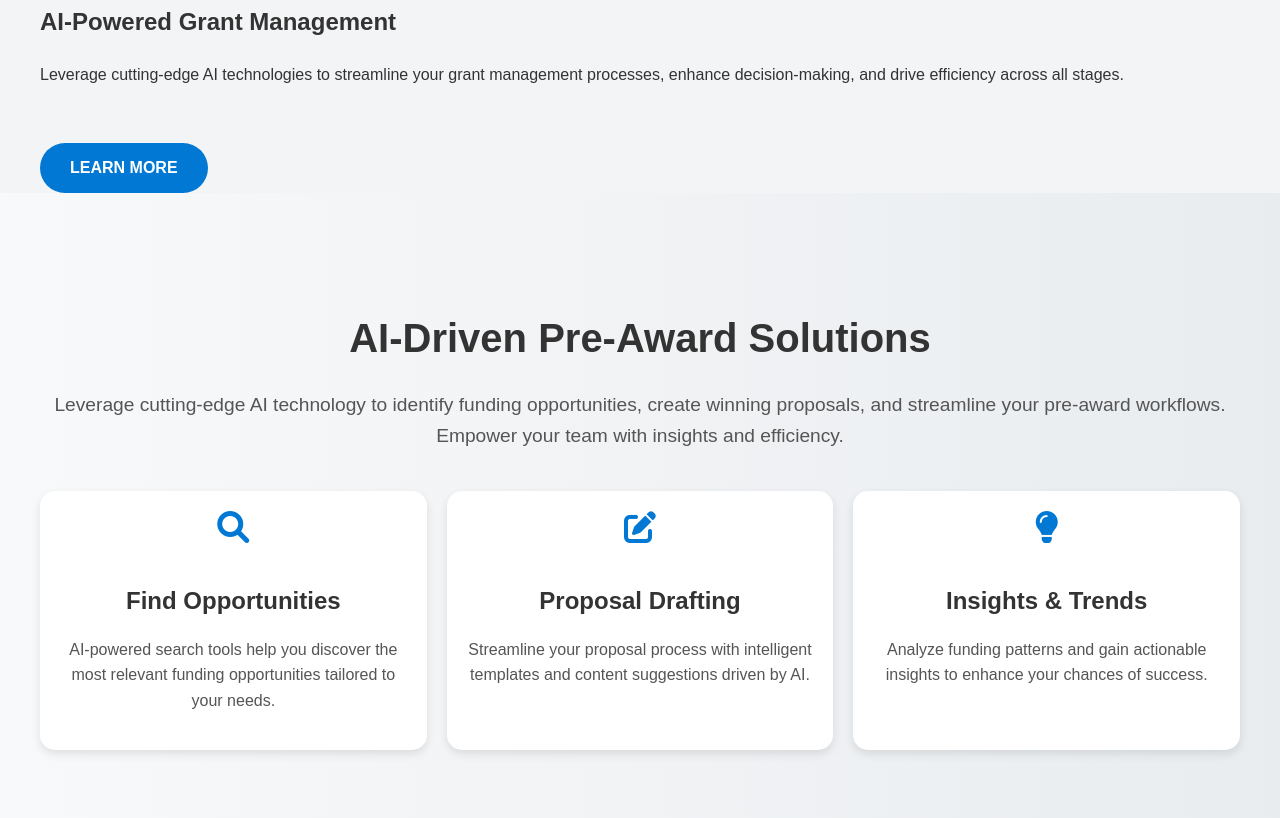
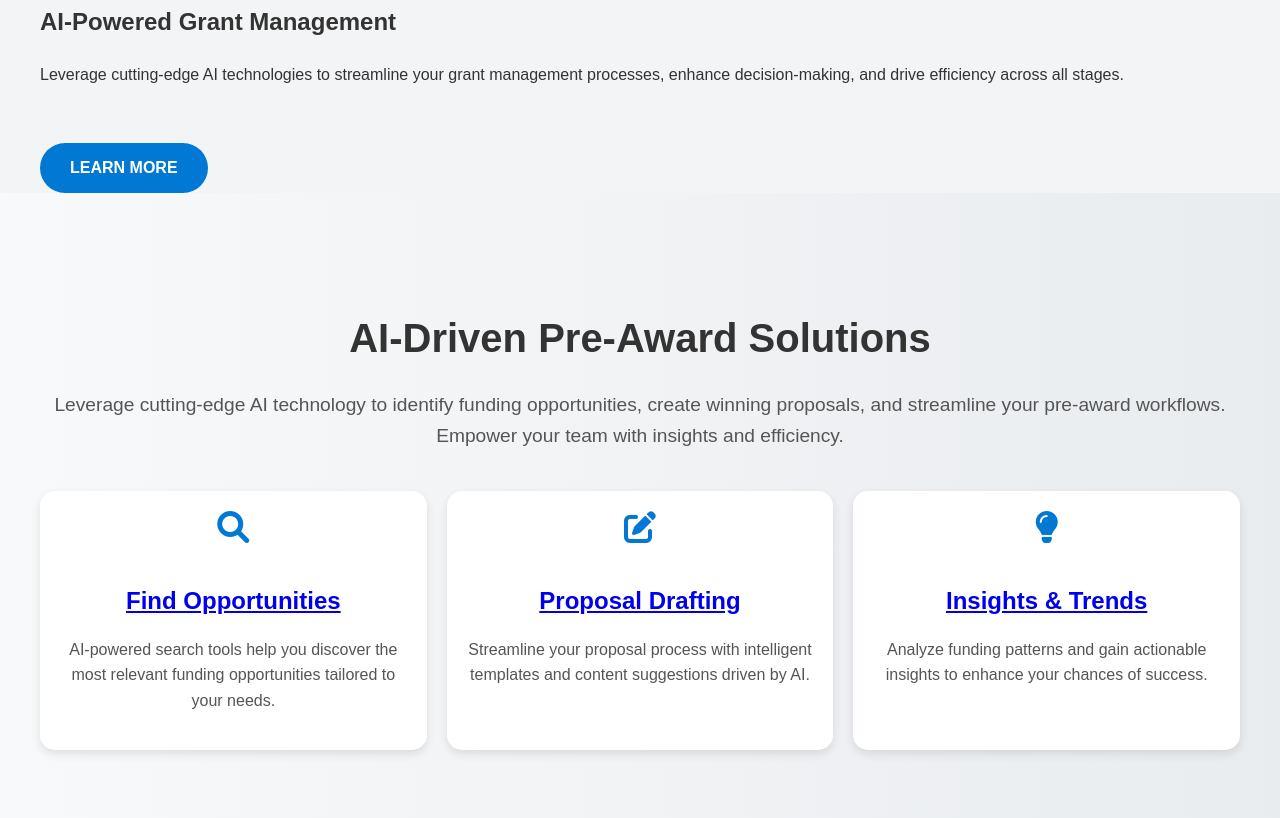
Before and after one commit to alpharesearchgroup/GrantPro2.0, a plain HTML site: page index.html in a window 1280 px wide. Shown: the part 1483-2301 px from the top of the page. Drawn offline with Linux system fonts and the light colour scheme.

Commit message:
Update index.html

```diff
--- a/index.html
+++ b/index.html
@@ -1,4 +1,4 @@
-  <!DOCTYPE html>
+<!DOCTYPE html>
 <html lang="en">
 <head>
     <meta charset="UTF-8">
@@ -42,7 +42,7 @@
             <div class="features-grid">
                 <div class="feature-card">
                     <i class="fas fa-search"></i>
-                    <h3>Pre-Award</h3>
+                    <h3><a href="#pre-award">Pre-Award</a></h3> <!-- Link to Pre-Award Section -->
                     <p>Find funding opportunities and streamline proposals with collaborative workflows.</p>
                 </div>
                 <div class="feature-card">
@@ -124,21 +124,21 @@
             <div class="features-list">
                 <div class="feature-item">
                     <i class="fas fa-search"></i>
-                    <h3>Find Opportunities</h3>
+                <h3><a href="#find-grants">Find Opportunities</a></h3> <!-- Find Grant Opportunities Section -->
                     <p>
                         AI-powered search tools help you discover the most relevant funding opportunities tailored to your needs.
                     </p>
                 </div>
                 <div class="feature-item">
                     <i class="fas fa-edit"></i>
-                    <h3>Proposal Drafting</h3>
+                    <h3><a href="#proposal-drafting">Proposal Drafting</a></h3> <!-- Proposal Drafting Section -->
                     <p>
                         Streamline your proposal process with intelligent templates and content suggestions driven by AI.
                     </p>
                 </div>
                 <div class="feature-item">
                     <i class="fas fa-lightbulb"></i>
-                    <h3>Insights & Trends</h3>
+                     <h3><a href="#insights-trends">Insights & Trends</a></h3> <!-- Insights & Trends Section -->
                     <p>
                         Analyze funding patterns and gain actionable insights to enhance your chances of success.
                     </p>
```
